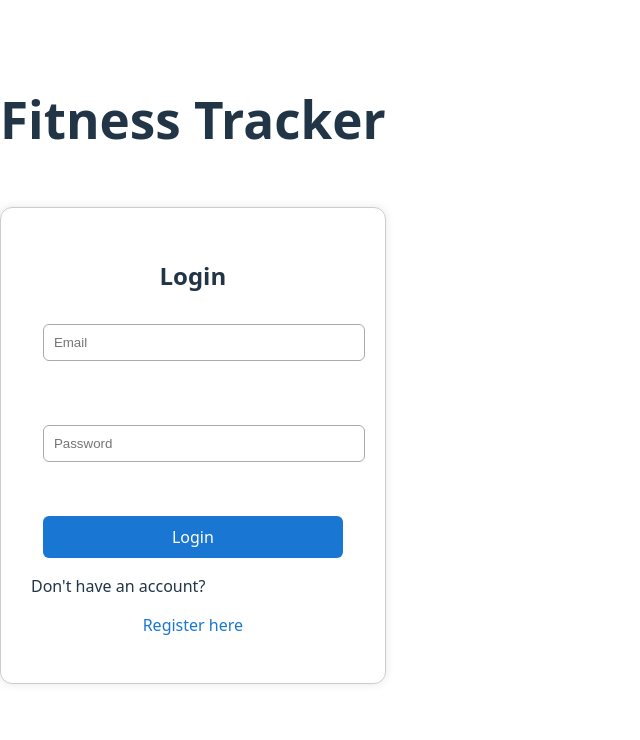
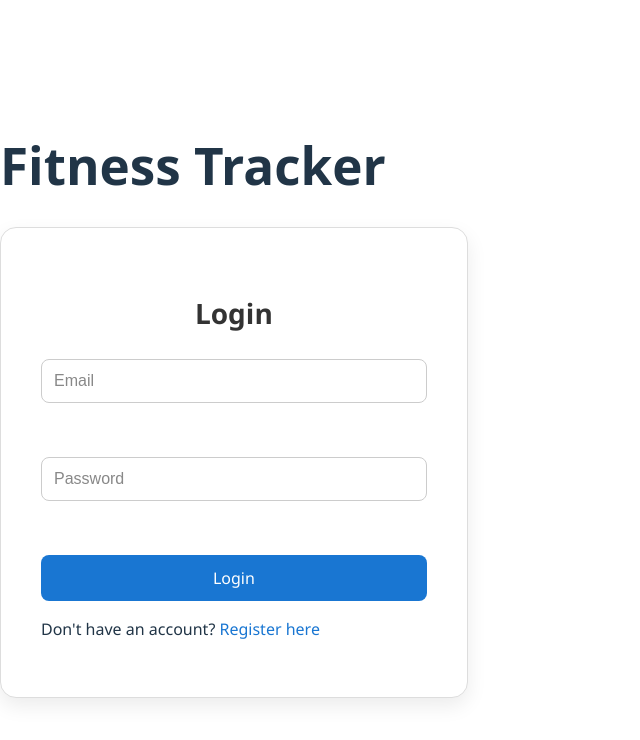
Before and after one commit to Avantheka/fitness-tracker, a React (Vite) app in the folder client/: page / in a window 1280 px wide. Shown: the top 740 px of the page, without its empty margins (0-640 px from the left). Built offline with nearby package versions, Linux system fonts and the light colour scheme.

Commit message:
Modified auth.css file

```diff
--- a/client/src/components/Auth.css
+++ b/client/src/components/Auth.css
@@ -1,46 +1,111 @@
-form {
-  margin: auto;
-  width: 300px;
+/* Main layout wrapper for center alignment */
+.page-container {
   display: flex;
   flex-direction: column;
-  gap: 10px;
-}
-.auth-form-container {
-  max-width: 400px;
-  margin: 60px auto;
-  padding: 30px;
-  border: 1px solid #ccc;
-  border-radius: 12px;
-  box-shadow: 0 0 10px rgba(0,0,0,0.1);
+  align-items: center;
+  justify-content: center;
+  min-height: 100vh;
+  background-color: #222; /* dark background */
+  padding: 20px;
 }
 
+/* Title styling */
+.page-container h1 {
+  font-size: 42px;
+  color: #fff;
+  margin-bottom: 30px;
+  text-align: center;
+  font-weight: 700;
+}
+
+/* Auth form container */
+.auth-form-container {
+  width: 100%;
+  max-width: 400px;
+  padding: 40px;
+  border: 1px solid #ddd;
+  border-radius: 16px;
+  box-shadow: 0 8px 20px rgba(0, 0, 0, 0.08);
+  background-color: #fff;
+  font-family: 'Segoe UI', Tahoma, Geneva, Verdana, sans-serif;
+  animation: fadeIn 0.5s ease-in-out;
+}
+
+/* Animation */
+@keyframes fadeIn {
+  from { opacity: 0; transform: translateY(10px); }
+  to { opacity: 1; transform: translateY(0); }
+}
+
+/* Form title */
 .auth-form-container h2 {
   text-align: center;
-  margin-bottom: 20px;
+  margin-bottom: 25px;
+  color: #333;
+  font-size: 28px;
 }
 
-.auth-form-container input {
-  width: 100%;
-  padding: 10px;
-  margin: 10px 0;
-  border-radius: 6px;
-  border: 1px solid #aaa;
+/* Form layout */
+form {
+  display: flex;
+  flex-direction: column;
+  gap: 15px;
 }
 
-.auth-form-container button {
-  width: 100%;
-  padding: 10px;
-  background-color: #1976d2;
-  color: white;
-  border: none;
-  border-radius: 6px;
-  cursor: pointer;
+/* Input fields */
+.auth-form-container input {
+  padding: 12px;
+  border-radius: 8px;
+  border: 1px solid #ccc;
+  outline: none;
+  font-size: 16px;
+  transition: border 0.3s ease;
+  background-color: #fff;
+  color: #333;
 }
 
+.auth-form-container input::placeholder {
+  color: #888;
+}
+
+.auth-form-container input:focus {
+  border-color: #1976d2;
+  box-shadow: 0 0 5px rgba(25, 118, 210, 0.3);
+}
+
+/* Register button */
+.auth-form-container button {
+  padding: 12px;
+  background-color: #1976d2;
+  color: #fff;
+  font-size: 16px;
+  border: none;
+  border-radius: 8px;
+  cursor: pointer;
+  transition: background 0.3s ease;
+}
+
+.auth-form-container button:hover {
+  background-color: #125da5;
+}
+
+/* Login link */
 .auth-form-container a {
-  display: block;
   text-align: center;
-  margin-top: 15px;
   color: #1976d2;
   text-decoration: none;
+  font-weight: 500;
+  margin-top: 10px;
+  transition: color 0.3s;
 }
+
+.auth-form-container a:hover {
+  color: #0d47a1;
+}
+
+.error-message {
+  color: red;
+  text-align: center;
+  font-size: 14px;
+  margin-top: -5px;
+}
```
Also changed, not shown: client/src/components/Register.jsx (line endings or trailing spaces).
